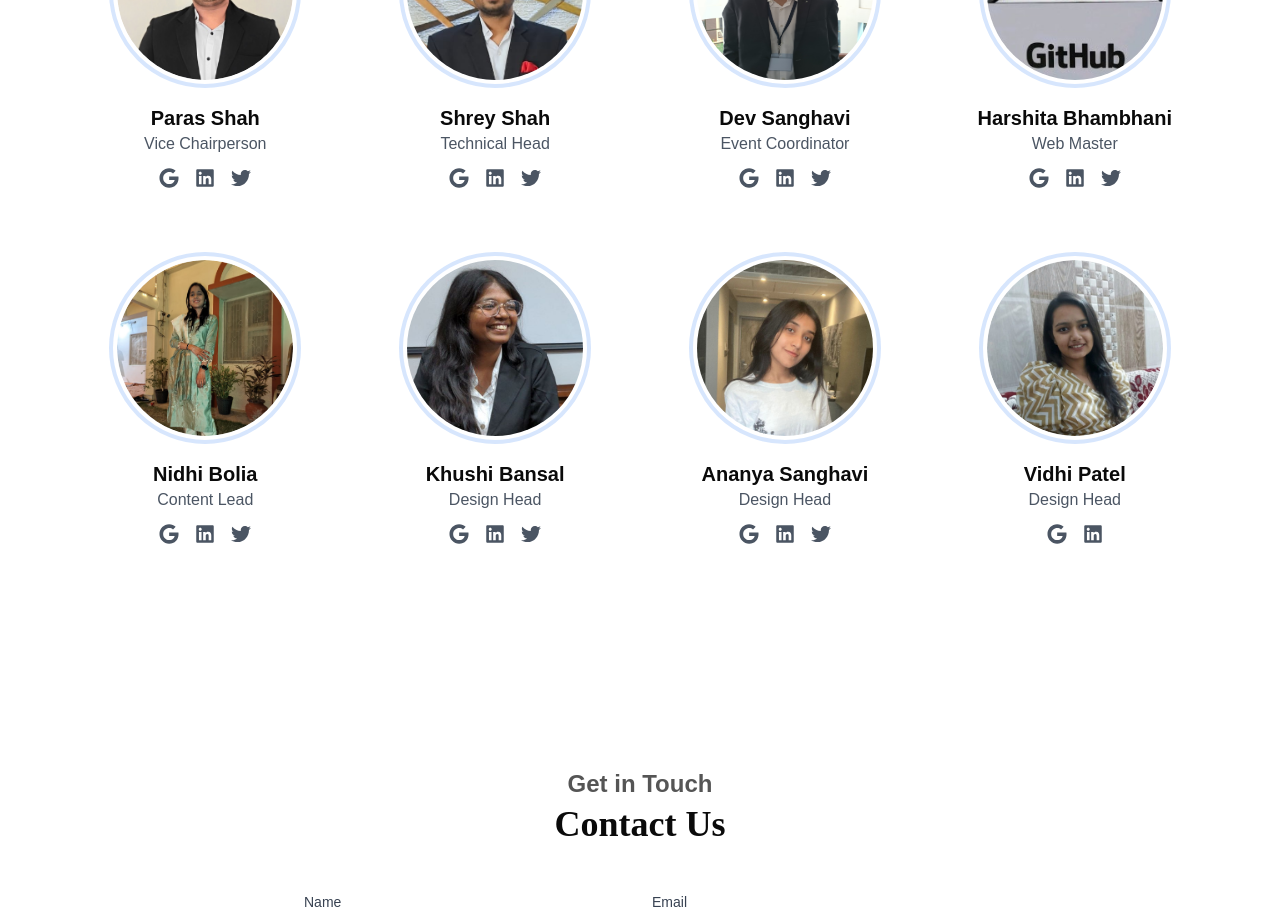
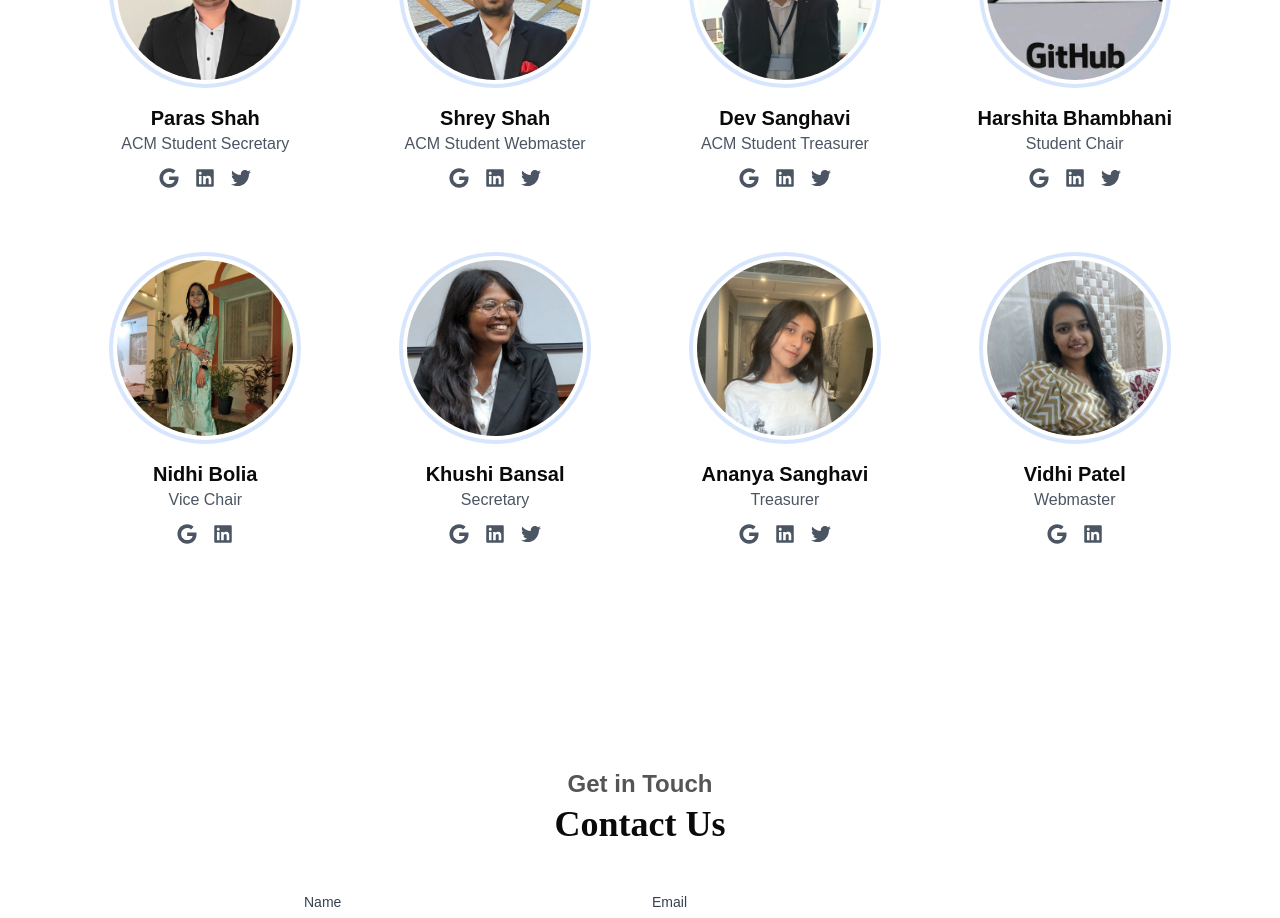
Before and after one commit to NotTheRightGuy/acm-website, a Next.js app: page / in a window 1280 px wide. Shown: the part 3800-4718 px from the top of the page. Built offline with nearby package versions, Linux system fonts and the light colour scheme; a web font is replaced by a local one.

Commit message:
members added

```diff
--- a/constants/team.ts
+++ b/constants/team.ts
@@ -39,7 +39,7 @@ const teamMembers = [
     },
     {
         name: "Paras Shah",
-        role: "Vice Chairperson",
+        role: "ACM Student Secretary",
         image: "/paras.png",
         socialLinks: {
             twitter: "https://x.com/ParasShah_18?t=yxKPuGupEEpHTAAljbOyVw&s=08",
@@ -49,7 +49,7 @@ const teamMembers = [
     },
     {
         name: "Shrey Shah",
-        role: "Technical Head",
+        role: "ACM Student Webmaster",
         image: "/shrey.jpeg",
         socialLinks: {
             twitter: "https://x.com/Shrey0610",
@@ -59,7 +59,7 @@ const teamMembers = [
     },
     {
         name: "Dev Sanghavi",
-        role: "Event Coordinator",
+        role: "ACM Student Treasurer",
         image: "/dev.jpeg",
         socialLinks: {
             twitter: "https://x.com/Dv04Dshttps://x.com/Dv04Ds",
@@ -69,7 +69,7 @@ const teamMembers = [
     },
     {
         name: "Harshita Bhambhani",
-        role: "Web Master",
+        role: "Student Chair",
         image: "/Harshita.jpg",
         socialLinks: {
             twitter: "https://x.com/harshitab16",
@@ -79,17 +79,16 @@ const teamMembers = [
     },
     {
         name: "Nidhi Bolia",
-        role: "Content Lead",
+        role: "Vice Chair",
         image: "/nidhi.png",
         socialLinks: {
-            twitter: "https://twitter.com/davidblack",
-            linkedin: "https://linkedin.com/in/davidblack",
-            gmail: "mailto:davidblack@gmail.com",
+            linkedin: "https://www.linkedin.com/in/nidhibolia/",
+            gmail: "mailto:nidhibolia.cse21@aii.ac.in",
         },
     },
     {
         name: "Khushi Bansal",
-        role: "Design Head",
+        role: "Secretary",
         image: "/khushi_profile.jpeg",
         socialLinks: {
             twitter: "https://x.com/khushibansalll",
@@ -99,7 +98,7 @@ const teamMembers = [
     },
     {
         name: "Ananya Sanghavi",
-        role: "Design Head",
+        role: "Treasurer",
         image: "/ananya.jpeg",
         socialLinks: {
             twitter: "https://x.com/buymeadog_",
@@ -109,7 +108,7 @@ const teamMembers = [
     },
     {
         name: "Vidhi Patel",
-        role: "Design Head",
+        role: "Webmaster",
         image: "/vidhi.png",
         socialLinks: {
             linkedin: "https://www.linkedin.com/in/vidhi-patel-627962254?utm_source=share&utm_campaign=share_via&utm_content=profile&utm_medium=android_app",
```
